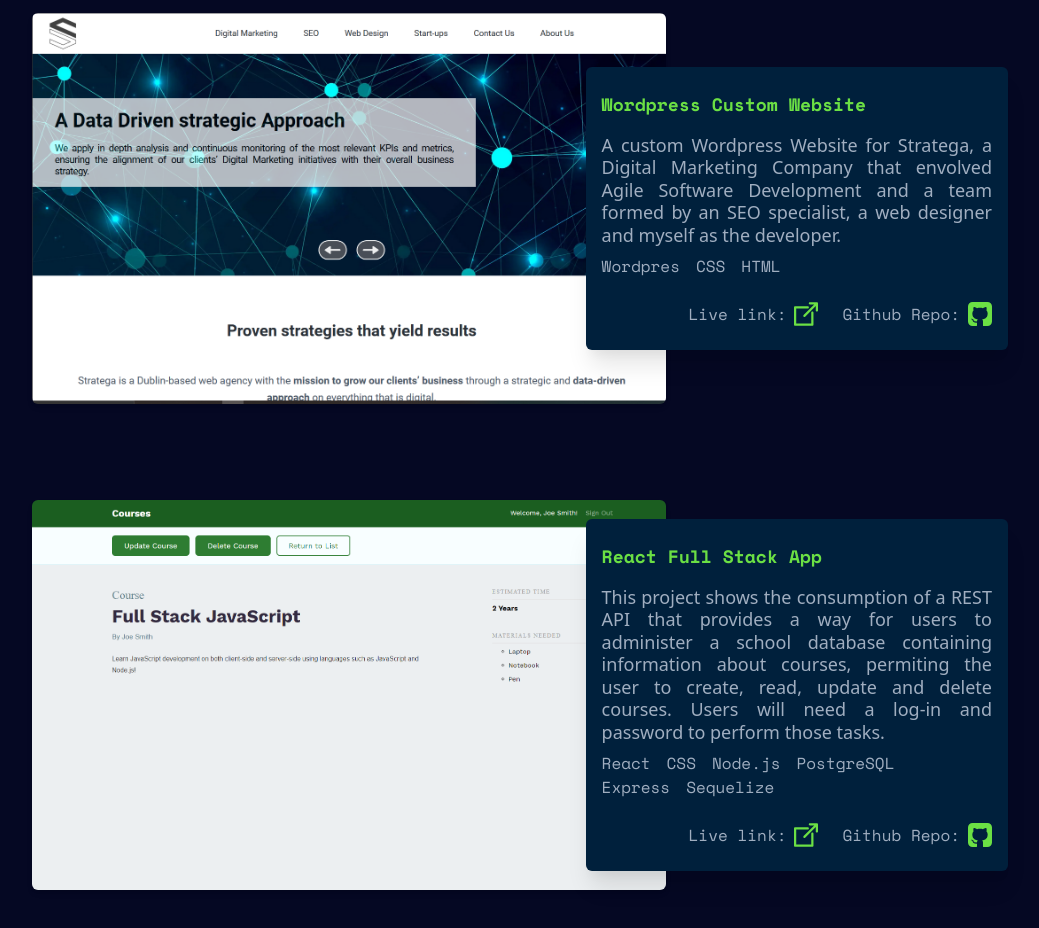
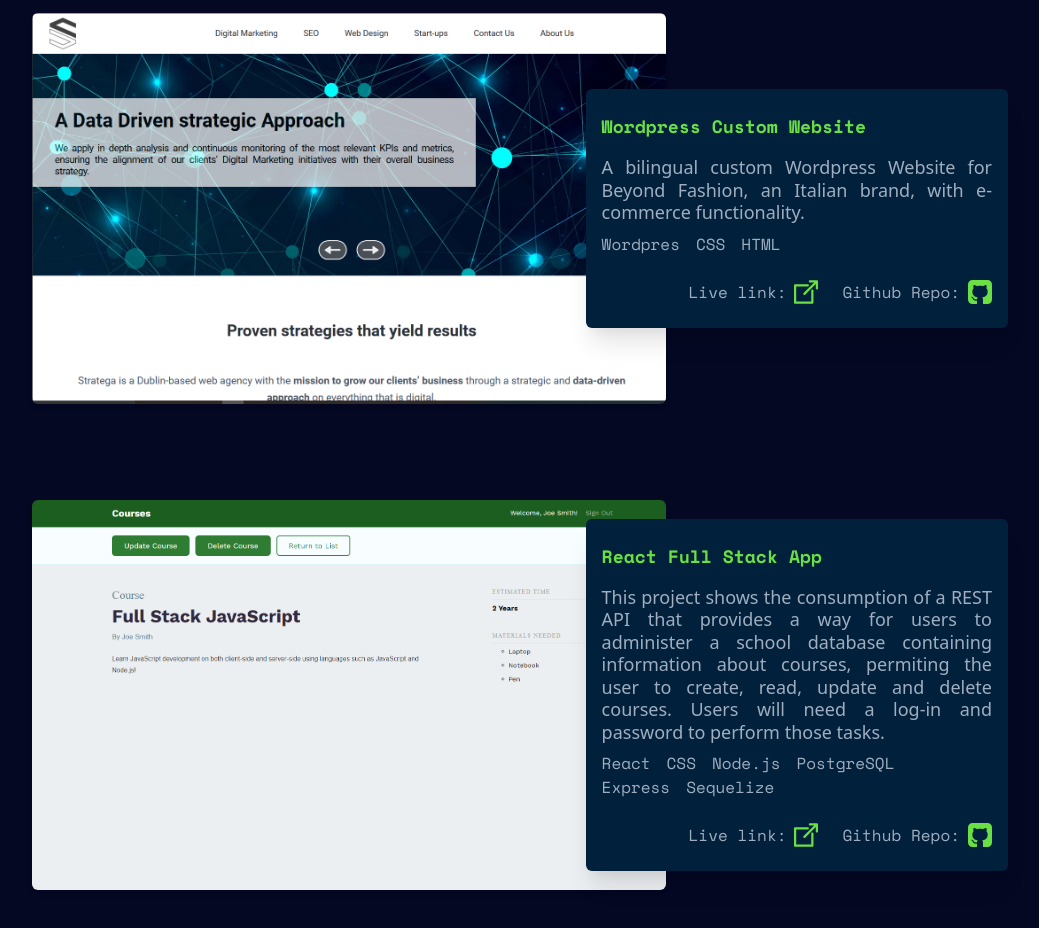
Before and after one commit to caotavio/portfolio-2.0, a React (Create React App) app: page / in a window 1280 px wide. Shown: the part 3140-4068 px from the top of the page, without its empty margins (120-1159 px from the left). Built offline with nearby package versions, Linux system fonts and the light colour scheme.

Commit message:
Uploaded new resume

```diff
--- a/src/components/navbar.js
+++ b/src/components/navbar.js
@@ -77,7 +77,7 @@
                 className="w-full"><span className="pr-1 text-base lg:text-sm text-lightsaberlight">{romanNumerals[index]}.</span> {menuItems[index]}</Link>
             </animated.div>
           ))}
-          <animated.a className="mt-8 bg-tardis lg:bg-main w-4/5 lg:w-full border border-lightsaberlight rounded-sm lg:border-none flex justify-center items-center lg:mx-4 lg:mt-0" href="https://www.dropbox.com/s/6uonwrup6njwvxx/Otavio-Araujo-CV-2020.pdf?dl=1" style={resumeAnimation}>
+          <animated.a className="mt-8 bg-tardis lg:bg-main w-4/5 lg:w-full border border-lightsaberlight rounded-sm lg:border-none flex justify-center items-center lg:mx-4 lg:mt-0" href="https://www.dropbox.com/s/t82v9k9678elnun/Otavio-Resume-2021.pdf?dl=1" style={resumeAnimation}>
             <button className="text-lg lg:text-sm flex justify-center items-center font-semibold tracking-wide uppercase lg:text-lightsaberlight hover:text-main hover:bg-lightsaberlight lg:border lg:border-lightsaberlight lg:rounded-sm px-2 py-3 lg:py-1 transition ease-in duration-300">
                 <div className="flex items-center pr-2">
                   <svg className="h-4 fill-current" xmlns="http://www.w3.org/2000/svg" viewBox="0 0 20 20"><path d="M13 8V2H7v6H2l8 8 8-8h-5zM0 18h20v2H0v-2z"/></svg>
--- a/src/data/featuredProjects.json
+++ b/src/data/featuredProjects.json
@@ -11,10 +11,10 @@
   {
     "id": "1",
     "name": "Wordpress Custom Website",
-    "description": "A custom Wordpress Website for Stratega, a Digital Marketing Company that envolved Agile Software Development and a team formed by an SEO specialist, a web designer and myself as the developer.",
+    "description": "A bilingual custom Wordpress Website for Beyond Fashion, an Italian brand, with e-commerce functionality.",
     "technologies": ["Wordpres", "CSS", "HTML"],
-    "live_link": "https://strategaco.com/",
-    "github_link": "https://strategaco.com/",
+    "live_link": "https://modabeyond.it/?lang=en",
+    "github_link": "https://modabeyond.it/?lang=en",
     "image_url": "stratega.png"
   },
   {
--- a/src/data/skills.json
+++ b/src/data/skills.json
@@ -17,7 +17,8 @@
       "content": ["Currently working as a Full Stack Developer for Stratega - a digital marketing agency based in Dublin",
                   "Developed Stratega's customized website",
                   "Delivered a secure login using Angular protected routes according to user roles and JSON Web Token (JWT) for Criogenesis in Brazil",
-                  "Built a customized website for a Solicitor's office in Limerick - Ireland"],
+                  "Built a customized website for a Solicitor's office in Limerick - Ireland",
+                  "Developed a web page with e-commerce functionality for a Fashion brand in Italy."],
       "icon": ""
   },
   {
```
